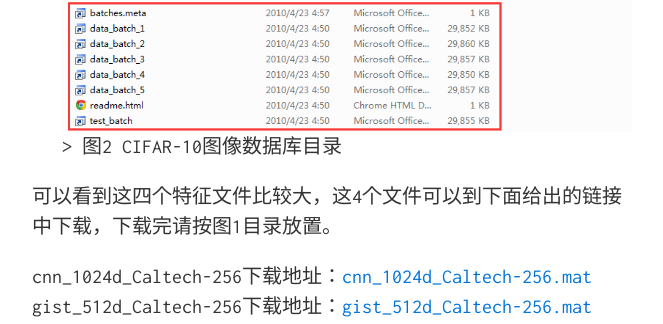
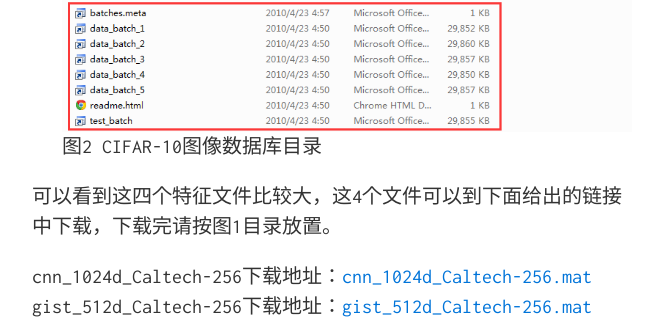
Before and after one commit to willard-yuan/habir, a Jekyll site: the page built from index.md, in a window 1280 px wide and 900 px high, scrolled down 1233 px. Shown: the part 124-448 px from the top of the window, without its empty margins (308-971 px from the left). Built offline with Jekyll 4.4.1, drawn with Linux system fonts in a browser that asks for light colours.

Commit message:
new theme

```diff
--- a/index.md
+++ b/index.md
@@ -12,7 +12,7 @@
 1. 下载数据库。在本地计算机上，HABIR的文件目录结构如下图所示：
 <img src="./doc/downfiles.png" alt="precision-recall-64bits"/>
 图1 工具包目录
-<img src="./doc/CIFAR-10.png" alt="precision-recall-64bits"/>>
+<img src="./doc/CIFAR-10.png" alt="precision-recall-64bits"/>
 图2 CIFAR-10图像数据库目录
 
 可以看到这四个特征文件比较大，这4个文件可以到下面给出的链接中下载，下载完请按图1目录放置。
```
